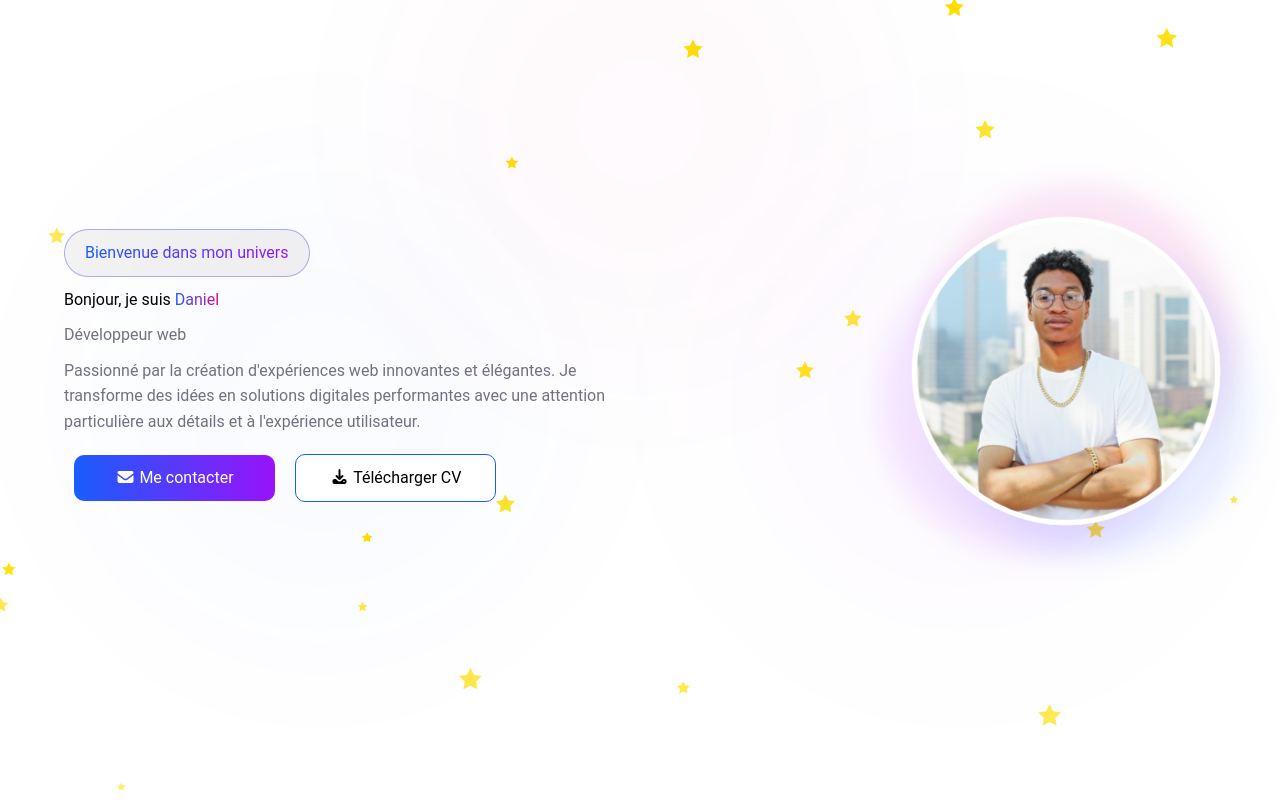
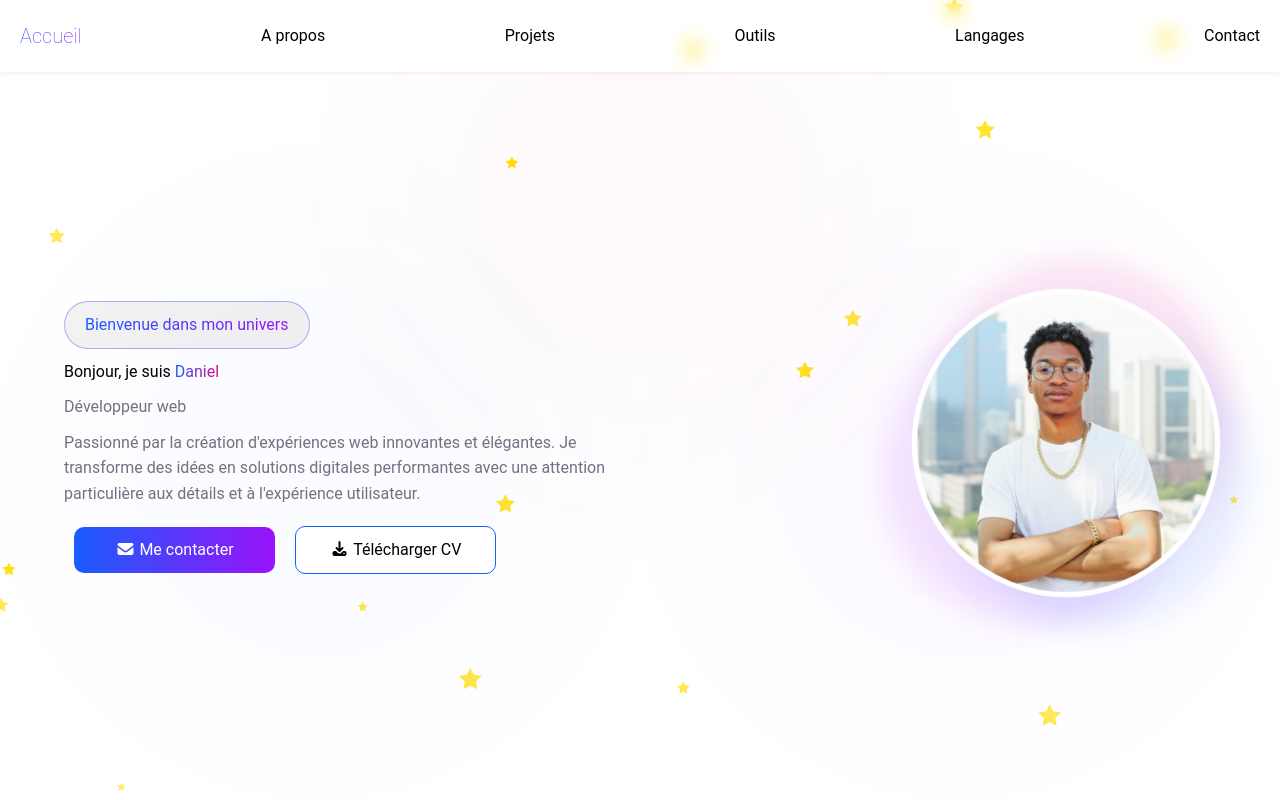
Before and after one commit to Daniel0455/portfolio_daniel, a Next.js app in the folder frontend/: page / in a window 1280 px wide. Shown: the top 800 px of the page. Built offline with nearby package versions, Linux system fonts and the light colour scheme.

Commit message:
Ajout de navbar horizontal

```diff
--- a/frontend/app/page.tsx
+++ b/frontend/app/page.tsx
@@ -1,11 +1,12 @@
 "use client"
 import { useEffect } from "react"
+import Nav from "@/components/Nav"
 import Profil from "@/components/Profil"
 import Statistique from "@/components/Statistique"
 import Projet from "@/components/Projet"
 import Outil from "@/components/Outil"
 import Langage from "@/components/Langage"
-import Contact from "@/components/contact"
+import Contact from "@/components/Contact"
 import FuturisticBackground from "@/components/Background"
 
 export default function Home() {
@@ -29,12 +30,13 @@ export default function Home() {
     return (
     <div className="mainContainer">
         <FuturisticBackground />
-        <div className="fade-in"><Profil /></div>
-        <div className="fade-in"><Statistique /></div>
-        <div className="fade-in"><Projet /></div>
-        <div className="fade-in"><Outil /></div>
-        <div className="fade-in"><Langage /></div>
-        <div className="fade-in"><Contact /></div>
+        <Nav />
+        <div className="fade-in" id="accueil"><Profil /></div>
+        <div className="fade-in" id="propos"><Statistique /></div>
+        <div className="fade-in" id="projet"><Projet /></div>
+        <div className="fade-in" id="outil"><Outil /></div>
+        <div className="fade-in" id="langage"><Langage /></div>
+        <div className="fade-in" id="contact"><Contact /></div>
     </div>
     )
 }
--- a/frontend/components/Nav.tsx
+++ b/frontend/components/Nav.tsx
@@ -1,6 +1,83 @@
 "use client"
+import { useState } from "react";
+import { useEffect } from "react";
 export default function Nav(){
+    const [actu, setActu] = useState("");
+    const [burgeractivevalue, setBurgeractivevalue] = useState("");
+    useEffect(() =>{
+        let actusaved = localStorage.getItem('actu');
+        let burgeractivereel = localStorage.getItem('burgeractive')
+        if(actusaved)
+        {
+            setActu(actusaved);
+        }
+        else
+        {
+            setActu('accueil')
+            localStorage.setItem('actu', 'accueil')
+        }
+        if(burgeractivereel)
+        {
+            setBurgeractivevalue(burgeractivereel)
+        }
+        else
+        {
+            localStorage.setItem('burgeractive', 'nonactive')
+        }
+    },[]);
+    useEffect(() =>{
+        let ciblereel = document.getElementById(actu);
+        if(ciblereel)
+        {
+            ciblereel.scrollIntoView({behavior: "smooth"})
+        }
+    }, [actu])
+    let boutons = [
+        {
+            label: "Accueil",
+            cible: "accueil"
+        },
+        {
+            label: "A propos",
+            cible: 'propos'
+        },
+        {
+            label: "Projets",
+            cible: "projet"
+        },
+        {
+            label: "Outils",
+            cible: "outil"
+        },
+        {
+            label: "Langages",
+            cible: "langage"
+        },
+        {
+            label: "Contact",
+            cible: "contact"
+        }
+    ]
     return(
-        <button className="nav"><i className="fas fa-arrow-up"></i></button>
+        <div>
+            <nav className="nav">
+                {boutons.map((bouton)=>(
+                    <button
+                        key={bouton.label}
+                        className={`btnnav ${bouton.cible === actu ? "active" : ""}`}
+                        onClick={() =>
+                        {
+                            setActu(bouton.cible);
+                            localStorage.setItem('actu', bouton.cible)
+                        }
+                        }
+                    >
+                        {bouton.label}
+                    </button>
+                ))}
+            </nav>
+
+
+        </div>
     )
 }
--- a/frontend/components/Profil.tsx
+++ b/frontend/components/Profil.tsx
@@ -1,4 +1,5 @@
 "use client"
+import {motion} from "framer-motion"
 export default function Profil() {
     return (
         <div className="containerprofil">
--- a/frontend/styles/globals.css
+++ b/frontend/styles/globals.css
@@ -12,6 +12,10 @@
     --bleu-indice : 25, 93, 252;
     --violet-indice: 152, 19, 251;
     --rouge-indice: 220, 8, 134;
+}
+*
+{
+    transition: 0.5s;
 }
 
 
@@ -28,7 +32,36 @@
 }
 
 
-
+/*********Navigation**********/
+.nav
+{
+    display:flex;
+    justify-content: space-between;
+    position: sticky;
+    top: 0;
+    backdrop-filter: blur(10px);
+    background-color: var(--rouge-indice, 0.20);
+    z-index: 100;
+    box-shadow: 0px 1px 5px 0px rgba(var(--rouge-indice),0.1);
+}
+.btnnav
+{
+    width: fit-content;
+    border: none;
+    background: none;
+    margin: 10px;
+    padding: 10px;
+    transition: 0.15s;
+}
+.active{
+    background: linear-gradient(90Deg, var(--bleu), var(--violet));
+    -webkit-background-clip: text;
+    background-clip: text;
+    -webkit-text-fill-color: transparent;
+    width: fit-content;
+    font-weight: 100;
+    font-size: 20px;
+}
 p{ all: unset; display: block;}
 .soustitre
 {
@@ -255,24 +288,25 @@ p{ all: unset; display: block;}
     padding: 50px 5px 50px 5px;
     backdrop-filter: blur(2px);
 }
-.nav
-{
-    position: fixed;
-    bottom: 10px;
-    right: 10px;
-    display:flex;
-    width: 50px;
-    height:50px;
-    border-radius: 100%;
-    background: linear-gradient(90Deg, var(--bleu), var(--violet));
-    color: white;
-    justify-content:center;
-    align-items: center;
-    z-index: 100;
-    border: none;
-}
+
 /*Responsive*/
 @media screen and (max-width: 830px) {
+    .nav
+    {
+        display: none;
+    }
+    .burgeractive
+    {
+        position: fixed;
+        display: flex;
+        flex-direction: column;
+        z-index: 100;
+        width: 70%;
+        height: 100vh;
+        align-items: center;
+        background-color: rgba(var(--violet-indice), 0.1);
+        backdrop-filter: blur(10px);
+    }
     .containerprofil
     {
         display: block;
```
Also changed, not shown: frontend/components/NavBar.tsx (deleted, +0 -29 lines).
